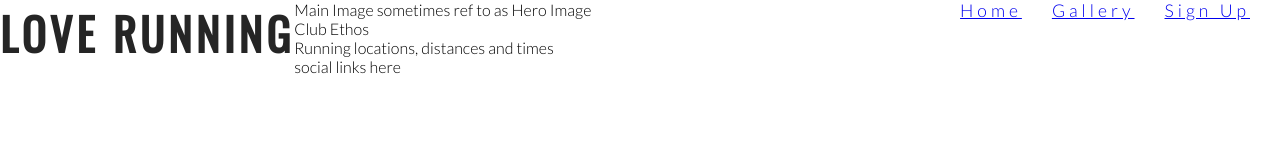
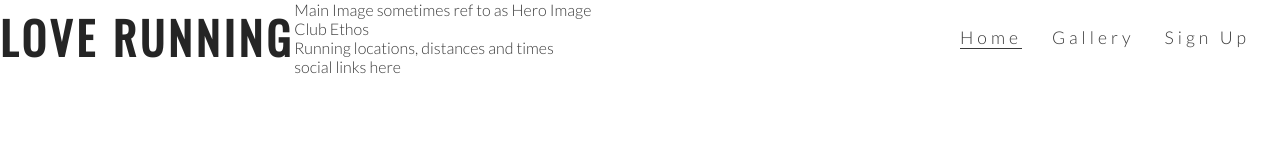
Before and after one commit to michaelhochlan/love-running, a plain HTML site: page index.html in a window 1280 px wide. Drawn offline with nearby package versions, Linux system fonts and the light colour scheme.

Commit message:
Style navigation links

```diff
--- a/assets/css/style.css
+++ b/assets/css/style.css
@@ -17,7 +17,7 @@ when we go to position our elements within a design.*/
 body {
     font-family: lato, sans-serif;
     font-weight: 300;
-    font-color: #3a3a3a;
+    color: #3a3a3a;
 }
 
 /* heading and logo */
@@ -38,8 +38,14 @@ h2 {
 /* navigation links */
 
 #menu {
-  font-size: 110%;
-  letter-spacing: 4px;
+    font-size: 110%;
+    letter-spacing: 4px;
+}
+
+#menu,
+#logo {
+    line-height: 75px;
+
 }
 
 #menu li {
@@ -47,3 +53,22 @@ h2 {
     list-style-type: none;
     margin-right: 30px;
 }
+
+/* removes the underlines from all child's (a) */
+
+#menu a {
+    text-decoration: none;
+
+    /* "inherit" allows the link to inherit the color from
+    the closest parent */
+
+    color: inherit;
+}
+
+#menu a:hover {
+    border-bottom: 1px solid #3a3a3a;
+}
+
+.active {
+    border-bottom: 1px solid #3a3a3a;
+}
--- a/index.html
+++ b/index.html
@@ -20,9 +20,12 @@
         </a>
         <nav>
             <ul id="menu">
+
+                <!-- Because of the float the list items have to be reversed.
+                Look up a CSS solution for this-->
                 <li><a href="#">Sign Up</a></li>
                 <li><a href="#">Gallery</a></li>
-                <li><a href="index.html">Home</a></li>
+                <li><a href="index.html" class="active">Home</a></li>
             </ul>
         </nav>
     </header>
```
